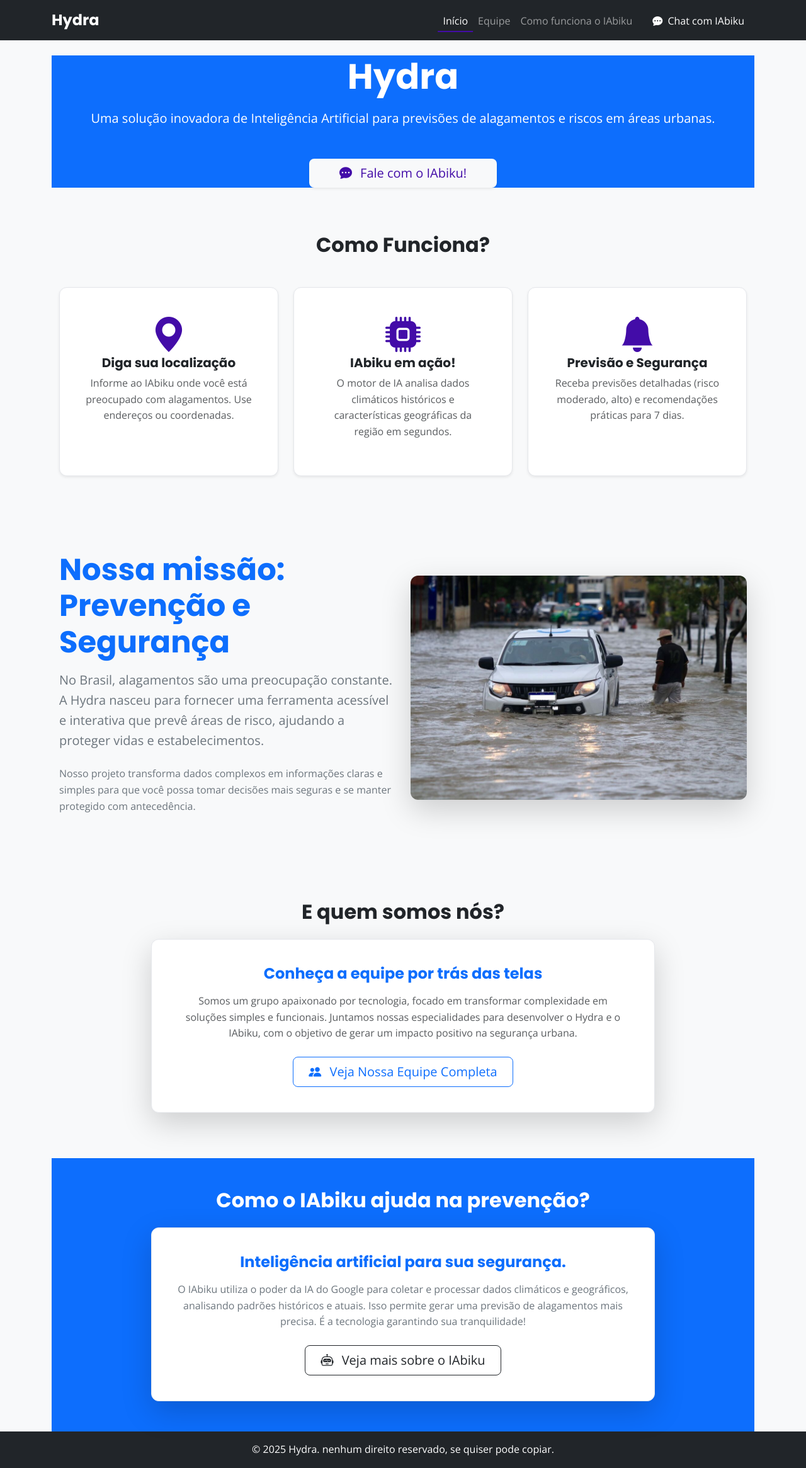
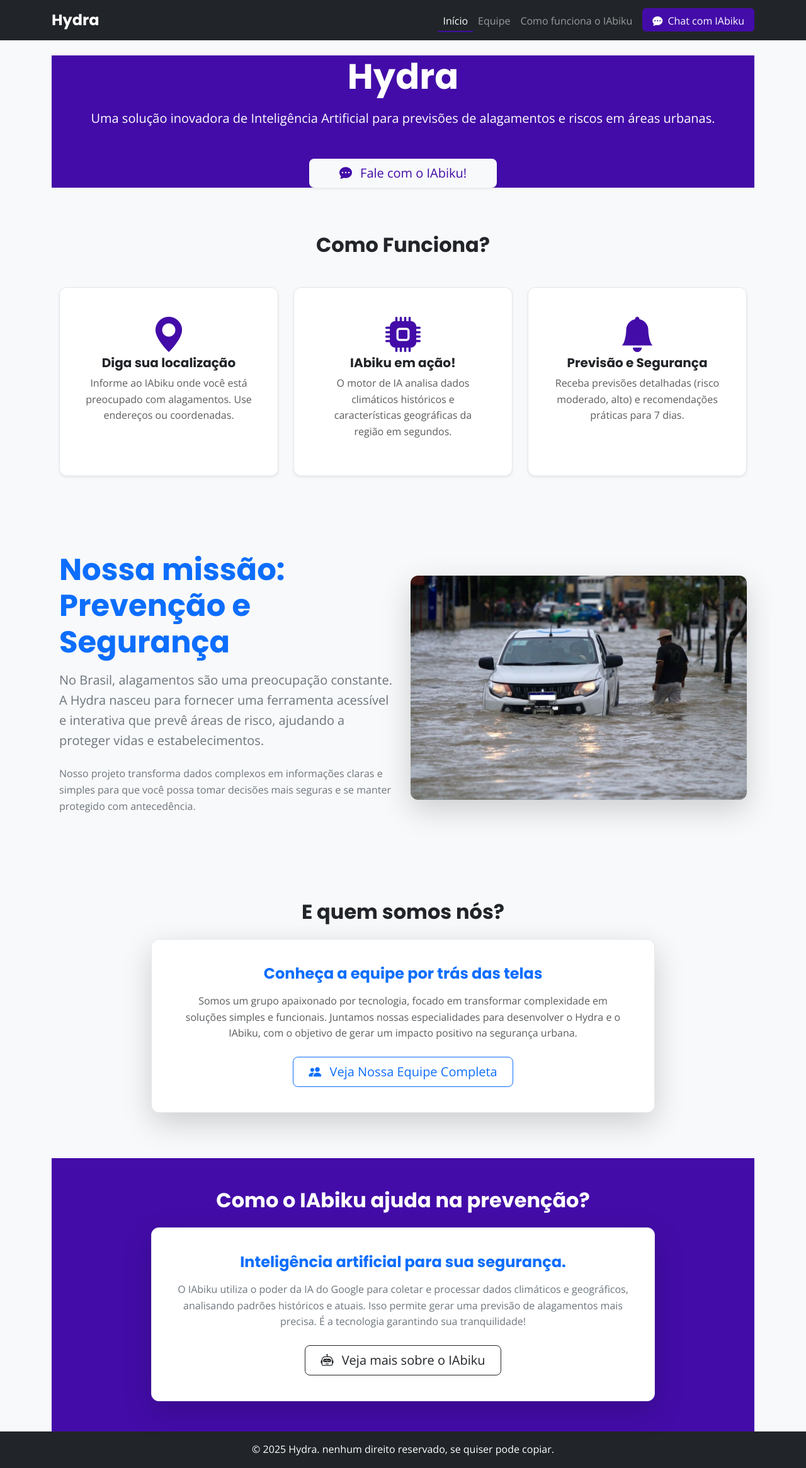
Before and after one commit to Calango123/IAbiku, a Flask app: page / in a window 1280 px wide. Shown: the whole page at 63% size. Run offline with Flask 3, Linux system fonts and the light colour scheme.

Commit message:
Update style.css

```diff
--- a/static/css/style.css
+++ b/static/css/style.css
@@ -71,6 +71,16 @@ h1, h2, h3, h4, h5, h6 {
 /* -------------------------------------------------------------------------- */
 /* AJUSTES GERAIS DA HOMEPAGE (Mantendo os efeitos de elevação) */
 /* -------------------------------------------------------------------------- */
+
+/* FORÇA O FUNDO PRIMARY A USAR O ROXO DA VARIÁVEL */
+.bg-primary {
+    background-color: var(--bs-primary) !important;
+}
+/* FORÇA O FUNDO PRIMARY A USAR O ROXO DA VARIÁVEL */
+.btn-primary {
+    background-color: var(--bs-primary) !important;
+    border-color: var(--bs-primary) !important;
+}
 
 /* Cartões de Conteúdo (Geral) */
 .card {
```
